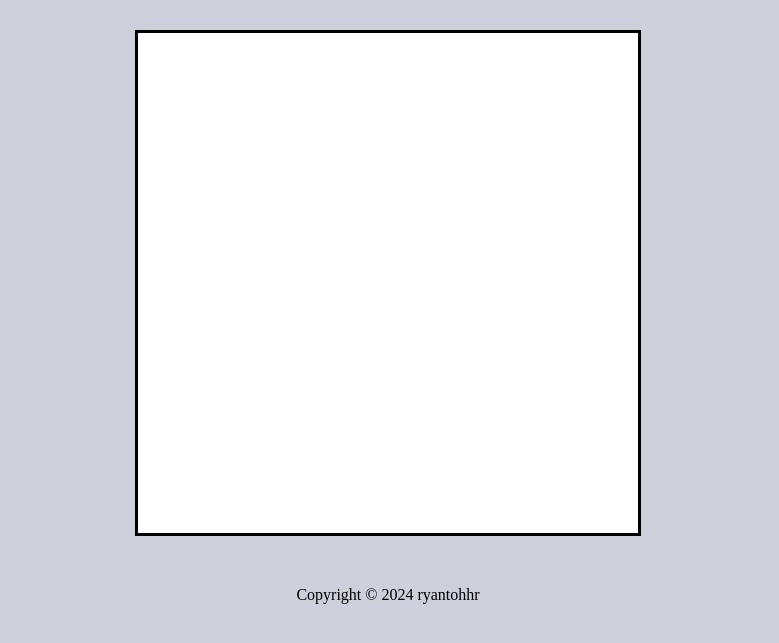
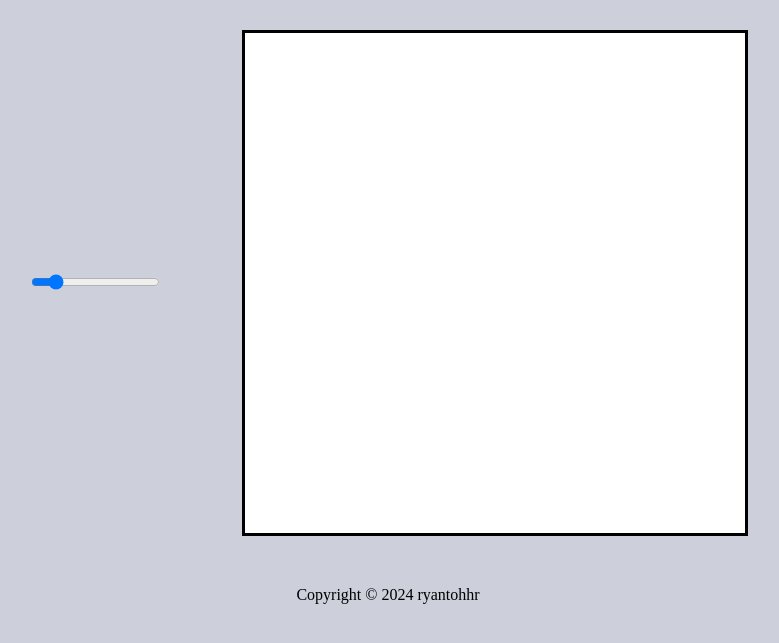
Before and after one commit to ryantohhr/etch-a-sketch, a plain HTML site: page index.html in a window 1280 px wide. Shown: the part 127-770 px from the top of the page, without its empty margins (252-1031 px from the left). Drawn offline with Linux system fonts and the light colour scheme.

Commit message:
Implemented generateGrid

```diff
--- a/index.html
+++ b/index.html
@@ -10,6 +10,11 @@
 <body>
     <div class="header">Etch-a-Sketch</div>
     <div class="main">
+        <div class="controls">
+            <div class="size-slider-div">
+                <input class="size-slider" type="range" value="16" min="1" max="100">
+            </div>
+        </div>
         <div class="container"></div>
     </div>
     <div class="footer">Copyright &copy; 2024 ryantohhr</div>
--- a/script.js
+++ b/script.js
@@ -1,17 +1,23 @@
-// Create grid
 const container = document.querySelector(".container");
 
-let n = 16
+let n = 16;
+generateGrid(n);
 
+function generateGrid(n) {
     for (let i = 0; i < n ** 2; i++) {
         const grid = document.createElement("div");
         const gridLength = 500 / n;
         grid.style.cssText = `background-color: white; flex: 1 1 auto; height: ${gridLength}px; width: ${gridLength}px;`;
+
+        // Create grid
         container.appendChild(grid);
-}
-
 
         // Enable drawing
+        grid.addEventListener('mouseenter', () => {
+            grid.style.cssText += "background-color: black;";
+        });
+    };
+}
 
 
 
--- a/style.css
+++ b/style.css
@@ -17,6 +17,26 @@ body {
     font-weight: bold;
 }
 
+.main {
+    display: flex;
+    gap: 80px;
+}
+
+.controls {
+    display: flex;
+    flex-direction: column;
+    align-items: center;
+    justify-content: center;
+}
+
+.size-slider-div {
+    text-align: center;
+}
+
+.size-slider {
+    background-color: black;
+}
+
 .container {
     box-sizing: content-box;
     height: 500px;
```
Lines whose indentation alone changed are shown as unchanged.
